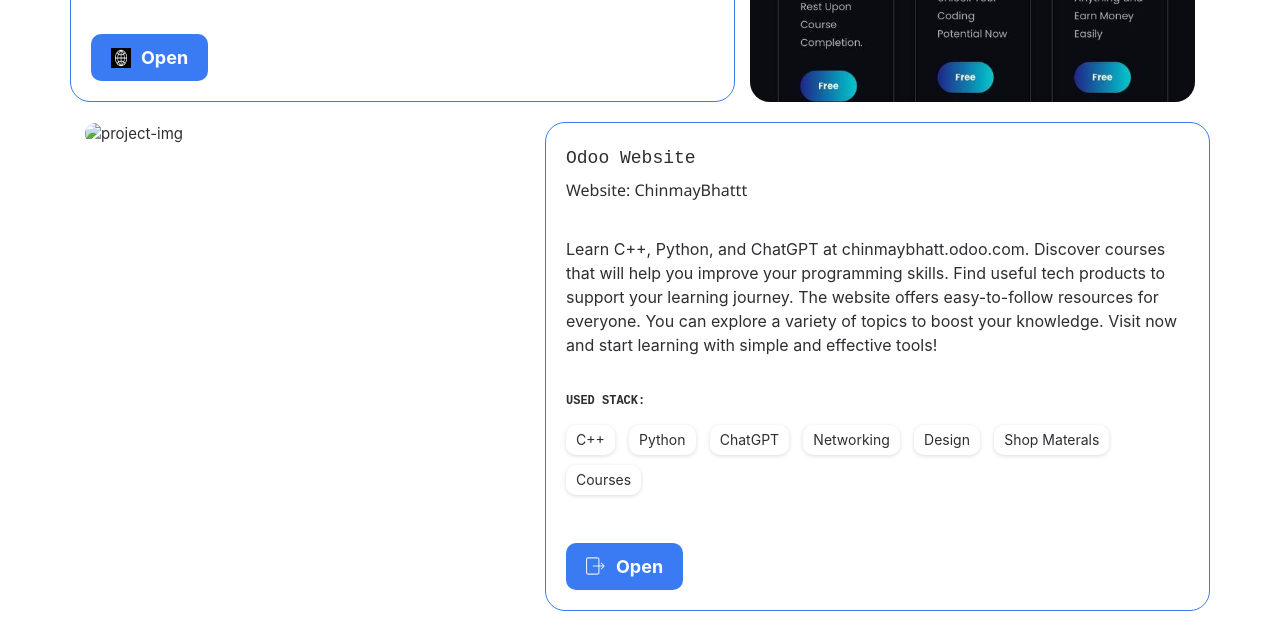
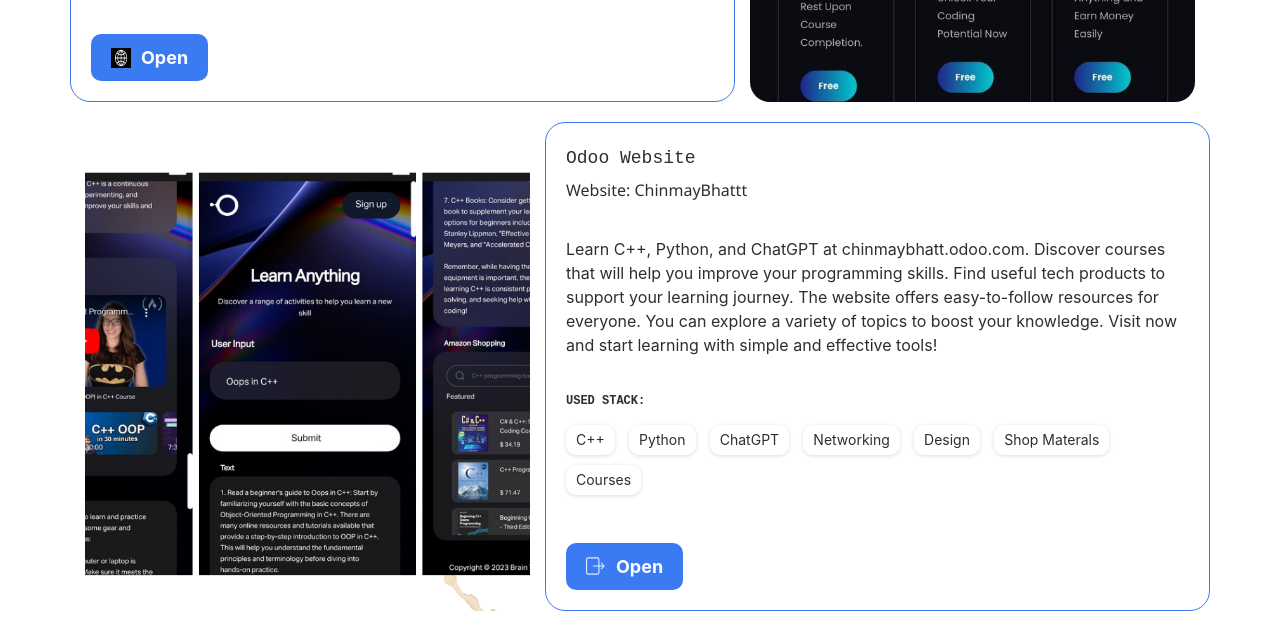
Before and after one commit to ChinmayBhattt/ChinmayBhatt.github.io, a plain HTML site: page index.html in a window 1280 px wide. Shown: the part 1295-1923 px from the top of the page. Drawn offline with nearby package versions, Linux system fonts and the light colour scheme; a web font is replaced by a local one.

Commit message:
Update index.html

```diff
--- a/index.html
+++ b/index.html
@@ -161,7 +161,7 @@
 
                 <div class="row project-card" data-toggle="modal" data-target="#AI-Health" data-portfolio-tag="iOS Apps">
                     <div class="col-md-6 col-lg-5 project-card__img">
-                        <img class="" src="odoopics.png" alt="project-img">
+                        <img class="" src="./images/odoopics.png" alt="project-img">
                     </div>
                     <div class="col-md-6 col-lg-7 project-card__info">
                         <h3 class="project-card__title">Odoo Website</h3>
```
